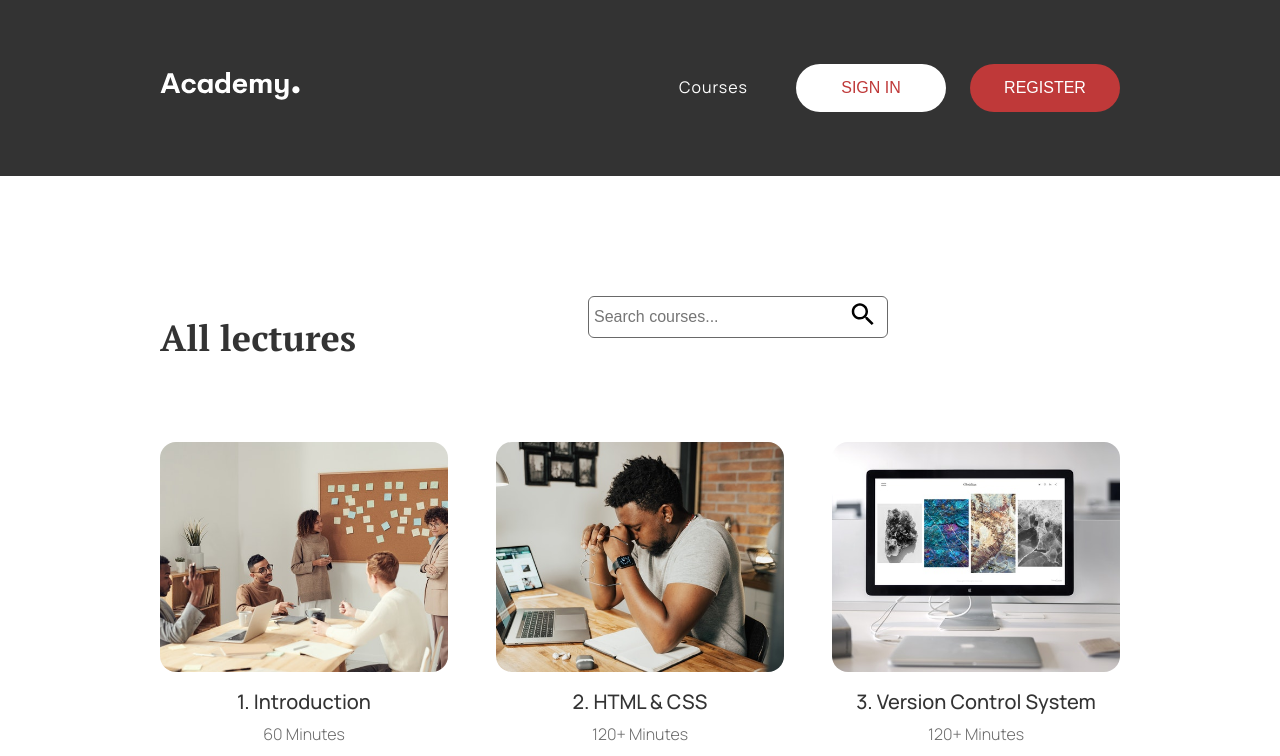
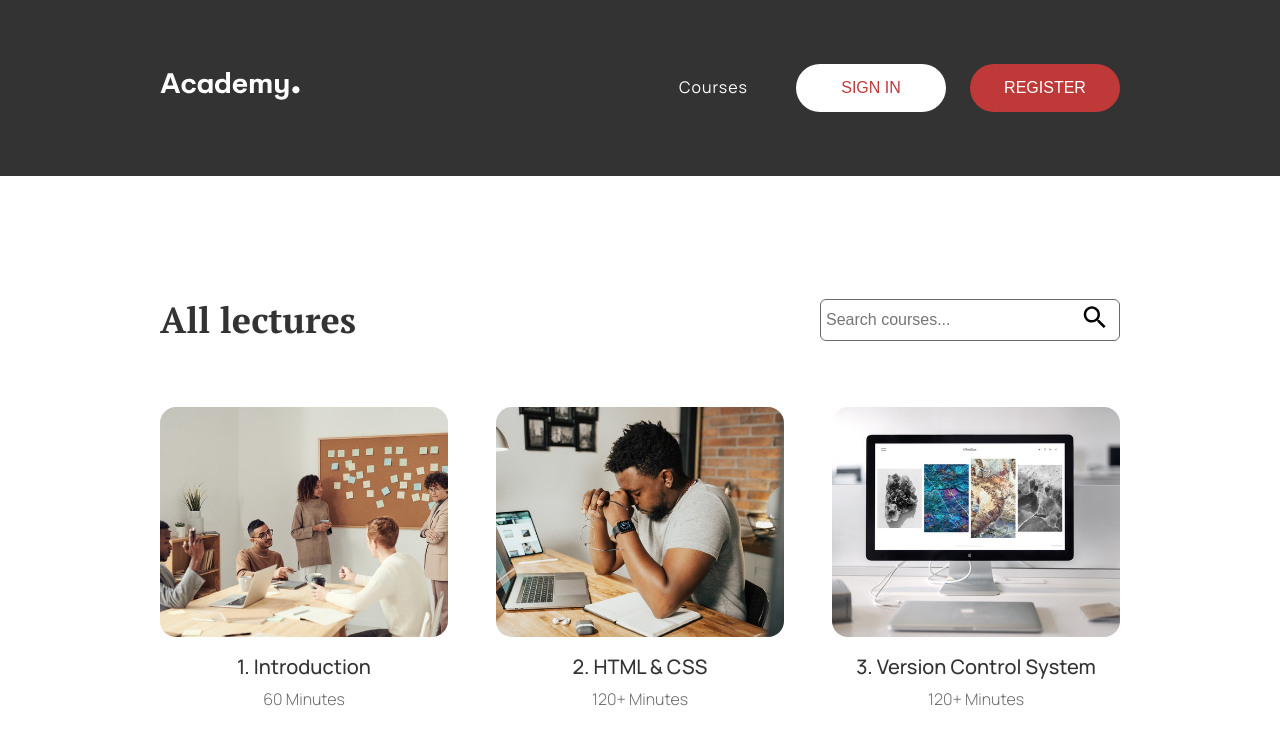
Before and after one commit to adurcevic/Speck-project, a React (Create React App) app: page /courses in a window 1280 px wide. Shown: the top 756 px of the page. Built offline with nearby package versions, Linux system fonts and the light colour scheme.

Commit message:
SearchBar component implemented in Courses

```diff
--- a/src/components/SearchBar/SearchBar.js
+++ b/src/components/SearchBar/SearchBar.js
@@ -54,7 +54,7 @@ function SearchBar({ placeholder, disabled }) {
 
       {filteredData.length != 0 && (
         <Courses>
-          {filteredData.map((value, key) => {
+          {filteredData.map((value) => {
             return (
               <SearchOutput to={`/course/${value.id}`}>
                 <Output>{value.title}</Output>
--- a/src/components/SearchBar/SearchBarStyle.js
+++ b/src/components/SearchBar/SearchBarStyle.js
@@ -5,19 +5,21 @@ import SearchIcon from "@material-ui/icons/Search";
 import CloseIcon from "@material-ui/icons/Close";
 
 export const Search = styled.div`
-  padding: 0 15px;
-  margin-bottom: 40px;
+  /* padding: 0 15px; */
+
+  /* margin-bottom: 40px; */
 
   @media (${breakpoints.tabletMedium}) {
     max-width: 400px;
     padding: 0;
-    margin: 0 auto 40px auto;
+    /* margin: 0 auto; */
   }
 `;
 
 export const SearchInputs = styled.div`
   position: relative;
   width: 300px;
+  justify-self: center;
 `;
 
 export const SearchBar = styled.input`
@@ -57,11 +59,13 @@ export const ClearIcon = styled(CloseIcon)`
 `;
 
 export const Courses = styled.div`
+  position: absolute;
+  z-index: 1;
   margin-top: 5px;
   width: 250px;
   height: 200px;
   background-color: ${colors.bgPrimary};
-  box-shadow: rgba(0, 0, 0, 0.35) 0px 5px 15px;
+  box-shadow: rgba(0, 0, 0, 0.35) 0px 2px 3px;
   overflow: hidden;
   overflow-y: auto;
 
--- a/src/components/Section/Section.js
+++ b/src/components/Section/Section.js
@@ -22,6 +22,7 @@ const Section = ({
   isTestimonial,
   isMainTitle = false,
   isSearchBarVisible = false,
+  disabled,
 }) => {
   let navigate = useNavigate();
 
@@ -32,7 +33,7 @@ const Section = ({
         {isHeadingVisible && (
           <Heading>
             {title && { isMainTitle } ? <H1>{title}</H1> : <H2>{title}</H2>}
-            {isSearchBarVisible && <SearchBar />}
+            {isSearchBarVisible && <SearchBar disabled={disabled} />}
             {buttonText && (
               <Button
                 onClick={() => navigate(path)}
--- a/src/pages/Courses/Courses.js
+++ b/src/pages/Courses/Courses.js
@@ -4,7 +4,6 @@ import coursesMock from "../../lib/mock/courses";
 import Header from "../../components/Header/Header";
 import Section from "../../components/Section/Section";
 import CourseCard from "../../components/CourseCard/CourseCard";
-import SearchBar from "../../components/SearchBar/SearchBar";
 import { Grid, Main, SpinnerWrapper } from "../../lib/style/generalStyles";
 import { RotatingLines } from "react-loader-spinner";
 
@@ -36,6 +35,7 @@ const Courses = () => {
           isHeadingVisible={true}
           isMainTitle={true}
           isSearchBarVisible={true}
+          disabled={!loaded ? true : false}
         >
           {!loaded ? (
             <Grid>
```
